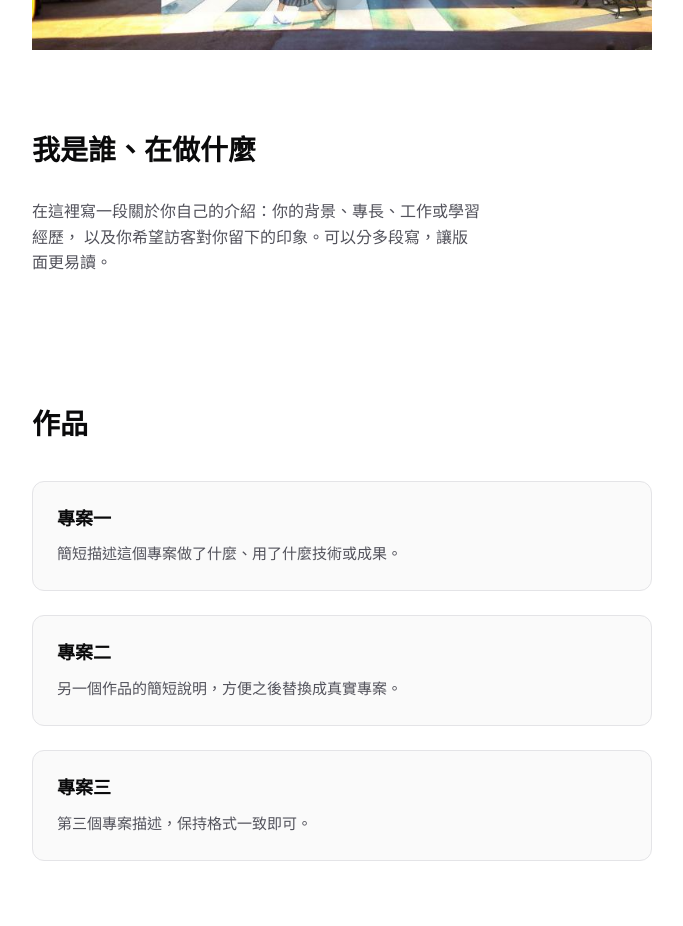
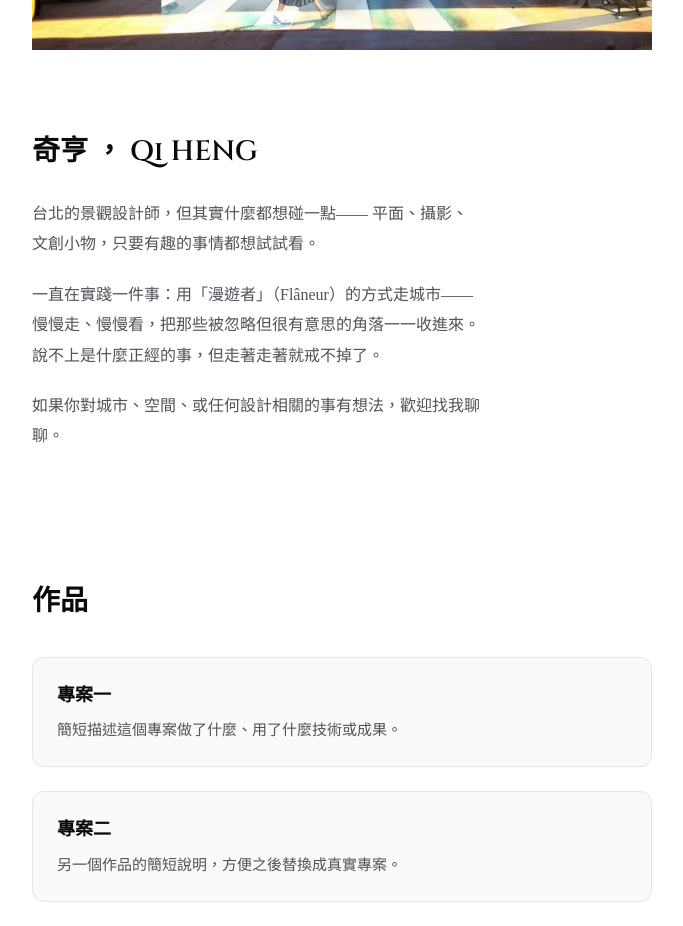
Before and after one commit to russell901231-oss/A-Fl-neur-Qi-HENG-, a Next.js app: page / in a window 1280 px wide. Shown: the part 840-1766 px from the top of the page, without its empty margins (298-981 px from the left). Built offline with nearby package versions, Linux system fonts and the light colour scheme.

Commit message:
修改 About：加回 Flâneur、改持續進行式

```diff
--- a/app/components/About.tsx
+++ b/app/components/About.tsx
@@ -2,11 +2,19 @@ export default function About() {
   return (
     <section id="about">
       <h2 style={{ fontSize: '1.75rem', marginBottom: '1.5rem' }}>
-        我是誰、在做什麼
+        奇亨 ， Qi HENG
       </h2>
-      <p style={{ color: 'var(--text-muted)', maxWidth: '56ch' }}>
-        在這裡寫一段關於你自己的介紹：你的背景、專長、工作或學習經歷，
-        以及你希望訪客對你留下的印象。可以分多段寫，讓版面更易讀。
+      <p style={{ color: 'var(--text-muted)', maxWidth: '56ch', marginBottom: '1.25rem', lineHeight: '1.9' }}>
+        台北的景觀設計師，但其實什麼都想碰一點——
+        平面、攝影、文創小物，只要有趣的事情都想試試看。
+      </p>
+      <p style={{ color: 'var(--text-muted)', maxWidth: '56ch', marginBottom: '1.25rem', lineHeight: '1.9' }}>
+        一直在實踐一件事：用「漫遊者」（Flâneur）的方式走城市——
+        慢慢走、慢慢看，把那些被忽略但很有意思的角落一一收進來。
+        說不上是什麼正經的事，但走著走著就戒不掉了。
+      </p>
+      <p style={{ color: 'var(--text-muted)', maxWidth: '56ch', lineHeight: '1.9' }}>
+        如果你對城市、空間、或任何設計相關的事有想法，歡迎找我聊聊。
       </p>
     </section>
   )
```
